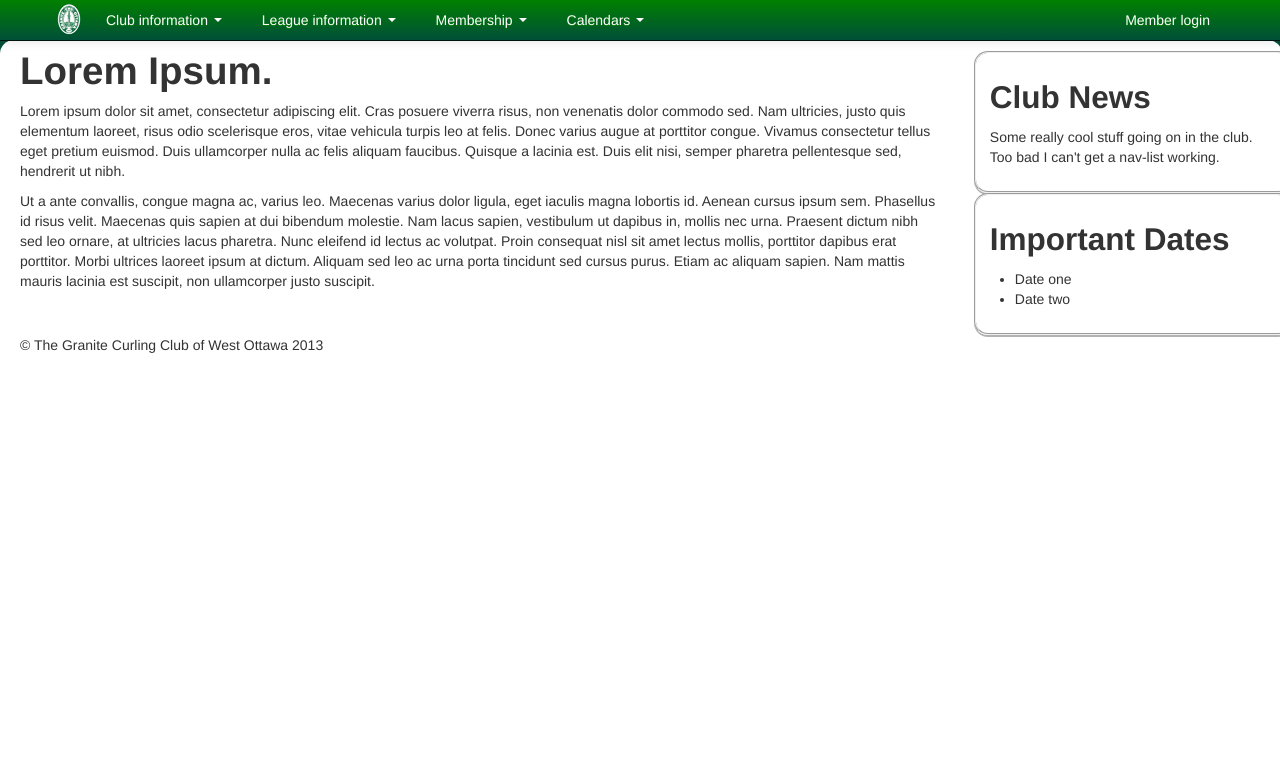
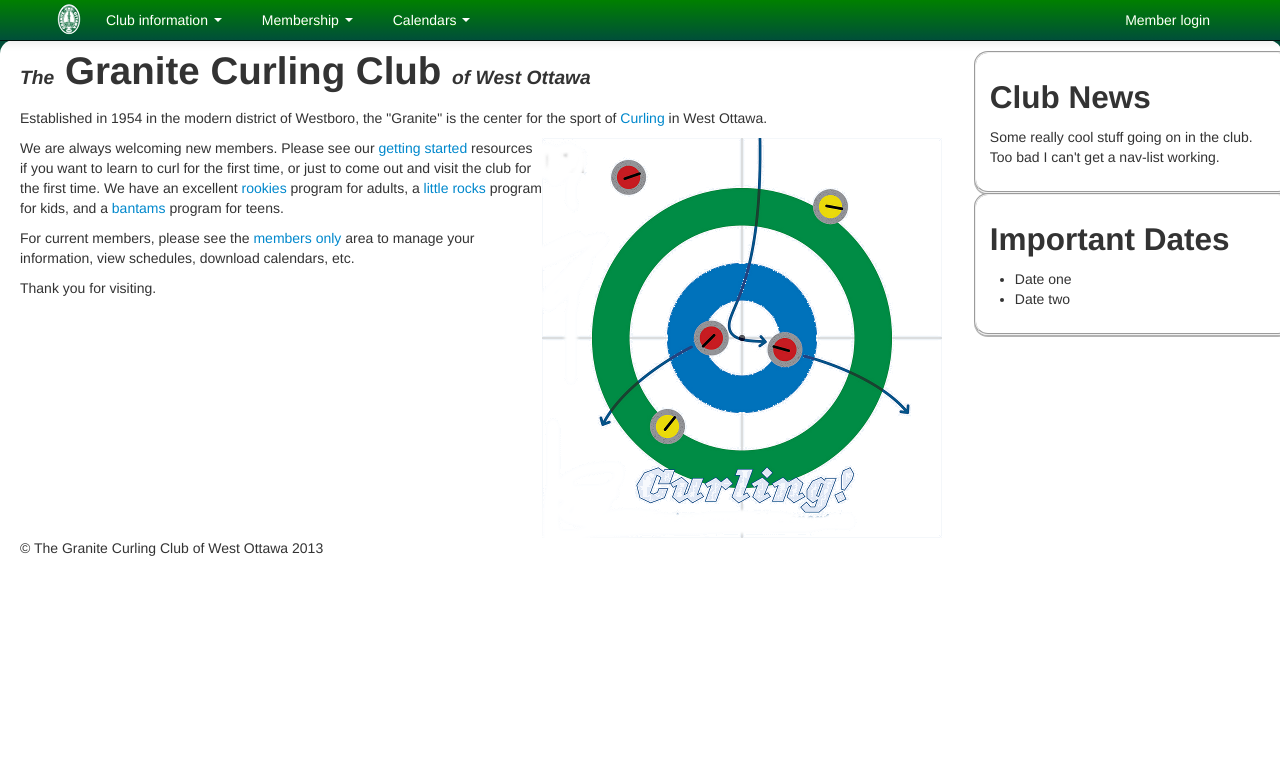
Before and after one commit to ottawagranite/website, a Django app: page / in a window 1280 px wide. Shown: the top 778 px of the page. Run offline with Django 3.2, Linux system fonts and the light colour scheme; some libraries are stand-ins or nearby versions.

Commit message:
Working on the front page.

```diff
--- a/ottawagranite/common.py
+++ b/ottawagranite/common.py
@@ -10,89 +10,16 @@ def main_menu():
                     "href": "/info/about/"
                 },
                 {
+                    "title": "Leagues",
+                    "href": "/leagues/"
+                },
+                {
                     "title": "About the website",
                     "href": "/info/website/"
                 },
                 {
                     "title": "Contact us",
                     "href": "/info/contact/"
-                }
-            ]
-        },
-        {
-            "title": "League information",
-            "submenus": [
-                {
-                    "title": "General information",
-                    "href": "/leagues/general/"
-                },
-                {
-                    "title": "Looking for curlers",
-                    "href": "/leagues/looking/"
-                },
-                {
-                    "title": "divider",
-                    "href": ""
-                },
-                {
-                    "title": "Day Ladies",
-                    "href": "/leagues/dayladies/"
-                },
-                {
-                    "title": "Day Men",
-                    "href": "/leagues/daymen/"
-                },
-                {
-                    "title": "Day Mixed",
-                    "href": "/leagues/daymixed/"
-                },
-                {
-                    "title": "divider",
-                    "href": ""
-                },
-                {
-                    "title": "Evening Ladies",
-                    "href": "/leagues/eveningladies/"
-                },
-                {
-                    "title": "Evening Men",
-                    "href": "/leagues/eveningmen/"
-                },
-                {
-                    "title": "divider",
-                    "href": ""
-                },
-                {
-                    "title": "Weekend Mixed",
-                    "href": "/leagues/weekendmixed/"
-                },
-                {
-                    "title": "Sunday Open",
-                    "href": "/leagues/sundayopen/"
-                },
-                {
-                    "title": "Monday Open Fixed",
-                    "href": "/leagues/mondayopenfixed/"
-                },
-                {
-                    "title": "Wednesday Open",
-                    "href": "/leagues/wednesdayopen/"
-                },
-                {
-                    "title": "divider",
-                    "href": ""
-                },
-                {
-                    "title": "Little Rocks",
-                    "href": "/leagues/littlerocks/"
-                },
-                {
-                    "title": "Bantam / Juniors",
-                    "href": "/leagues/bantamjuniors/"
-                },
-                {
-                    "title": "Rookies Rock",
-                    "href": "/leagues/rookiesrock/"
                 }
             ]
         },
--- a/ottawagranite/static/css/site.css
+++ b/ottawagranite/static/css/site.css
@@ -52,3 +52,8 @@ body {
     -moz-border-radius: 5px;
     border-radius: 5px;
 }
+
+.subtext {
+    font-size: 0.5em;
+    font-style: italic;
+}
--- a/ottawagranite/templates/index.html
+++ b/ottawagranite/templates/index.html
@@ -2,25 +2,30 @@
 {% load staticfiles %}
 
 {% block content %}
-<h1>Lorem Ipsum.</h1>
+<h1><span class="subtext">The</span> Granite Curling Club <span class="subtext">of West Ottawa</span></h1>
 <p>
-    Lorem ipsum dolor sit amet, consectetur adipiscing elit. Cras posuere
-    viverra risus, non venenatis dolor commodo sed. Nam ultricies, justo quis
-    elementum laoreet, risus odio scelerisque eros, vitae vehicula turpis leo
-    at felis. Donec varius augue at porttitor congue. Vivamus consectetur
-    tellus eget pretium euismod. Duis ullamcorper nulla ac felis aliquam
-    faucibus. Quisque a lacinia est. Duis elit nisi, semper pharetra
-    pellentesque sed, hendrerit ut nibh.
+    Established in 1954 in the modern district of Westboro, the "Granite" is
+    the center for the sport
+    of <a href="http://en.wikipedia.org/wiki/Curling">Curling</a> in West
+    Ottawa.
+</p>
+<img src="{% static 'img/curling.png' %}" style="float: right;" />
+<p>
+    We are always welcoming new members. Please see our <a
+    href="/gettingstarted/">getting started</a> resources if you want to learn
+    to curl for the first time, or just to come out and visit the club for the
+    first time. We have an excellent <a href="/leagues/rookies/">rookies</a>
+    program for adults, a <a href="/leagues/littlerocks/">little rocks</a>
+    program for kids, and a <a href="/leagues/bantams">bantams</a> program for
+    teens.
 </p>
 <p>
-    Ut a ante convallis, congue magna ac, varius leo. Maecenas varius dolor
-    ligula, eget iaculis magna lobortis id. Aenean cursus ipsum sem. Phasellus
-    id risus velit. Maecenas quis sapien at dui bibendum molestie. Nam lacus
-    sapien, vestibulum ut dapibus in, mollis nec urna. Praesent dictum nibh sed
-    leo ornare, at ultricies lacus pharetra. Nunc eleifend id lectus ac
-    volutpat.  Proin consequat nisl sit amet lectus mollis, porttitor dapibus
-    erat porttitor.  Morbi ultrices laoreet ipsum at dictum. Aliquam sed leo ac
-    urna porta tincidunt sed cursus purus. Etiam ac aliquam sapien. Nam mattis
-    mauris lacinia est suscipit, non ullamcorper justo suscipit.
+    For current members, please see the
+    <a href="/membersonly/">members only</a> area to manage your information,
+    view schedules, download
+    calendars, etc.
+</p>
+<p>
+    Thank you for visiting.
 </p>
 {% endblock %}
--- a/static/css/site.css
+++ b/static/css/site.css
@@ -52,3 +52,8 @@ body {
     -moz-border-radius: 5px;
     border-radius: 5px;
 }
+
+.subtext {
+    font-size: 0.5em;
+    font-style: italic;
+}
```
Also changed, not shown: ottawagranite/static/img/curling.png (added), static/img/GraniteLogo.svg (added), static/img/GraniteLogo_small.png (added), static/img/GraniteLogo_tiny.png (added), static/img/curling.png (added), 2 other files.
